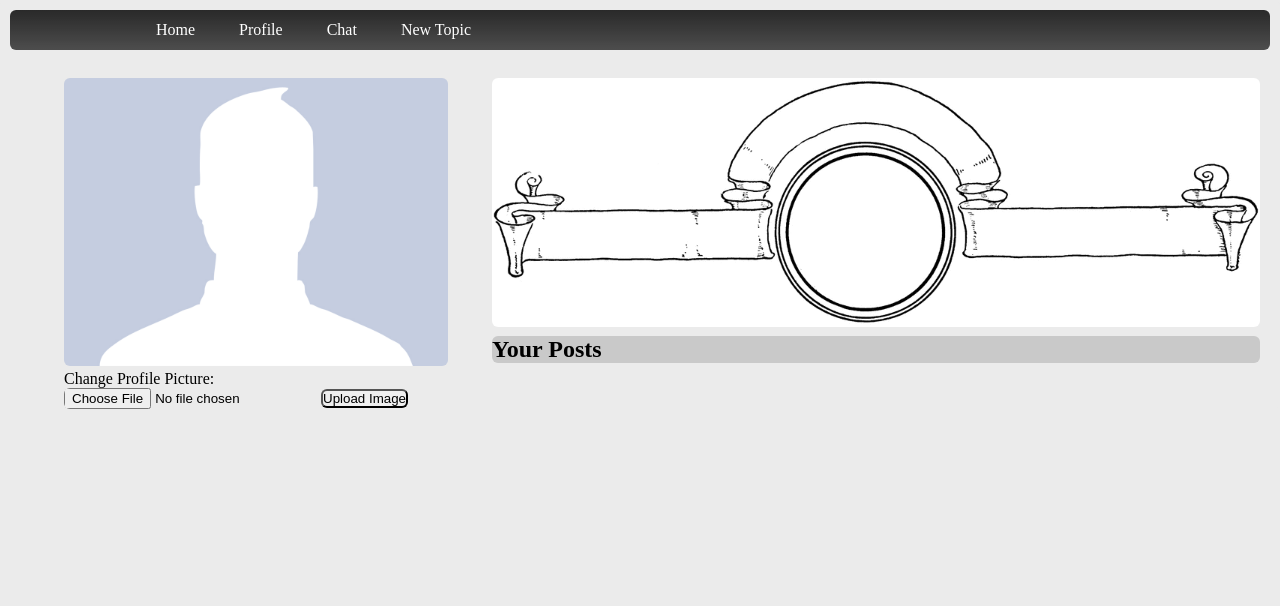
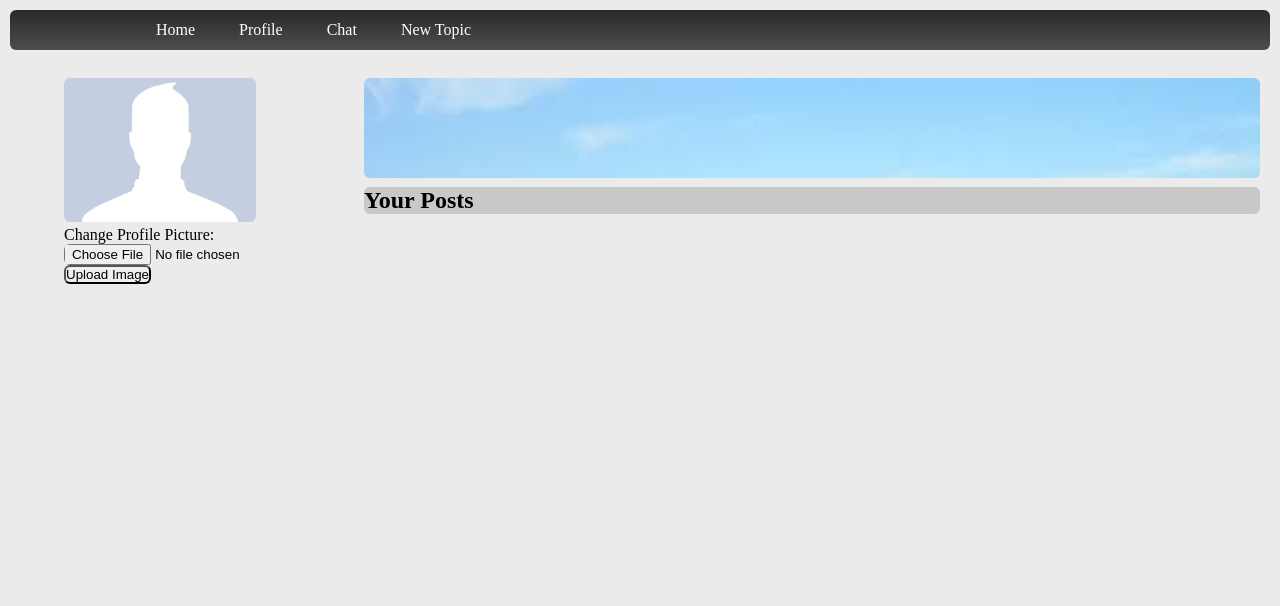
Before and after one commit to vthomas13/project2, a PHP site: page /html/profile.html in a window 1280 px wide. Shown: the top 606 px of the page. Run offline with PHP 8.4, Linux system fonts and the light colour scheme.

Commit message:
Edit profile.css & profile.html

```diff
--- a/css/profile.css
+++ b/css/profile.css
@@ -122,13 +122,13 @@ ul{
 }
 
 #profilePicture{
-    width: 100%;
+    width: 50%;
     height: 50%;
 }
 
 #content{
     float: right;
-    width:60%;
+    width:70%;
     height: 100%;
     margin-right: 20px;
 }
@@ -141,7 +141,7 @@ clear:both;
 
 #banner{
     width: 100%;
-    height: 20%;
+    height: 100px;
 
 }
 
--- a/html/profile.html
+++ b/html/profile.html
@@ -25,7 +25,7 @@
 
     <div id="content">
 
-        <img id="banner" src="../images/banner.gif">
+        <img id="banner" src="../images/banner.jpeg">
         <div id="profileInfo">
             <h2>Your Posts</h2>
         </div>
@@ -35,9 +35,10 @@
 
         <img id="profilePicture"src="../images/baseprofile.jpeg">
 
-        <form action="../php/upload.php" method="post" enctype="multipart/form-data">
-            Change Profile Picture:
+        <form action="../php/upload.php" method="post" enctype="multipart/form-data">Change Profile Picture:
+            <br>
             <input type="file" name="fileToUpload" id="fileToUpload">
+            <br>
             <input type="submit" value="Upload Image" name="submit">
         </form>
 
```
Also changed, not shown: images/banner.gif (deleted), images/banner.jpeg (added).
